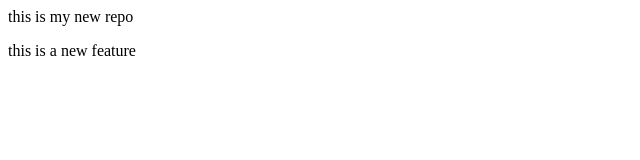
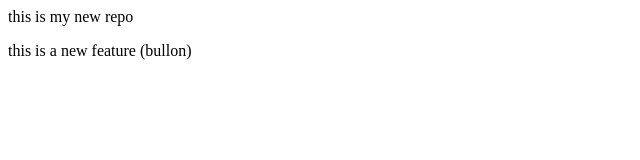
Before and after one commit to Chandankumar2004/localrepo, a plain HTML site: page index.html in a window 1280 px wide. Shown: the full height of the page, 0-640 px from the left. Drawn offline with Linux system fonts and the light colour scheme.

```diff
--- a/index.html
+++ b/index.html
@@ -1,2 +1,2 @@
 <p>this is my new repo</p>
-<p>this is a new feature</p>
+<p>this is a new feature (bullon)</p>
```
